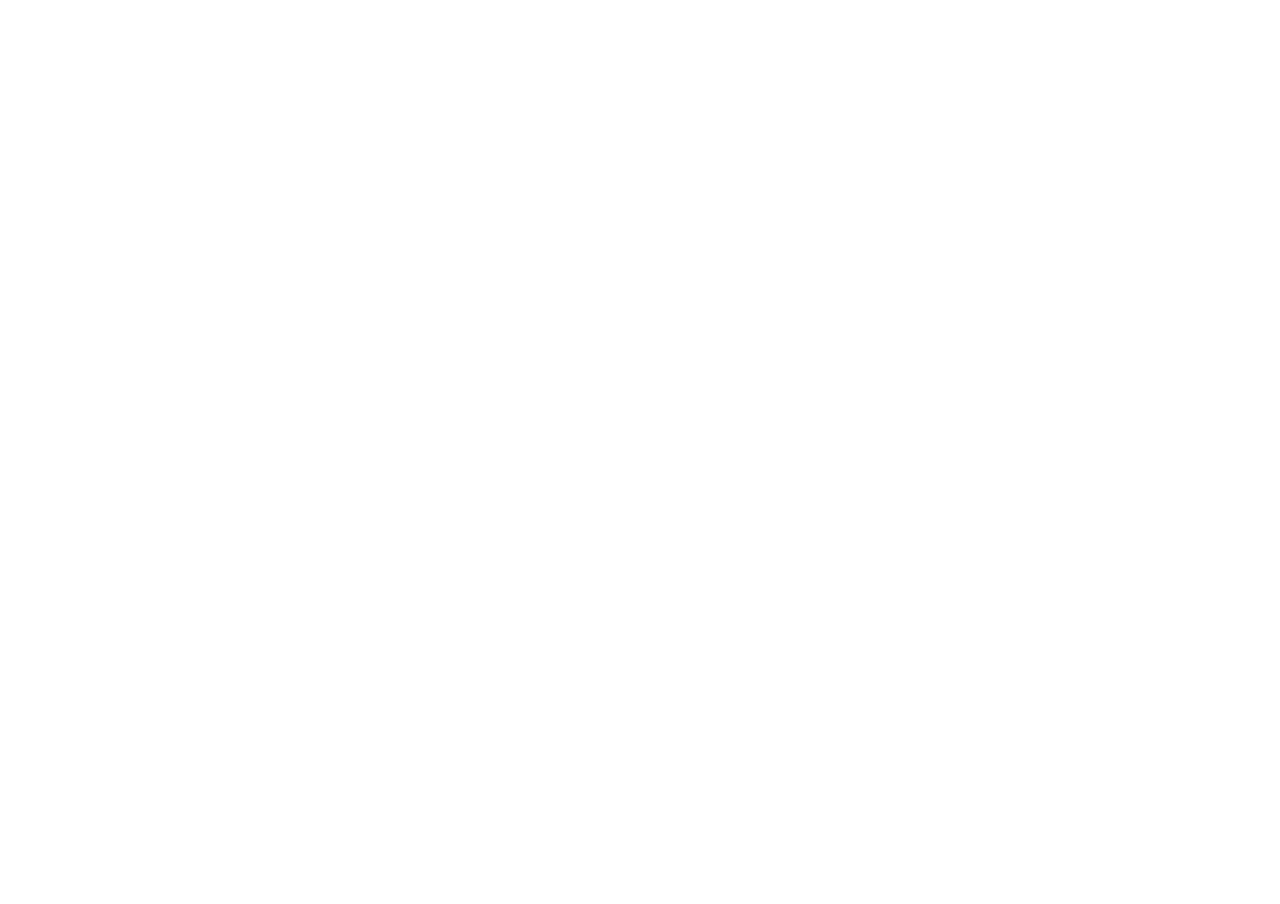
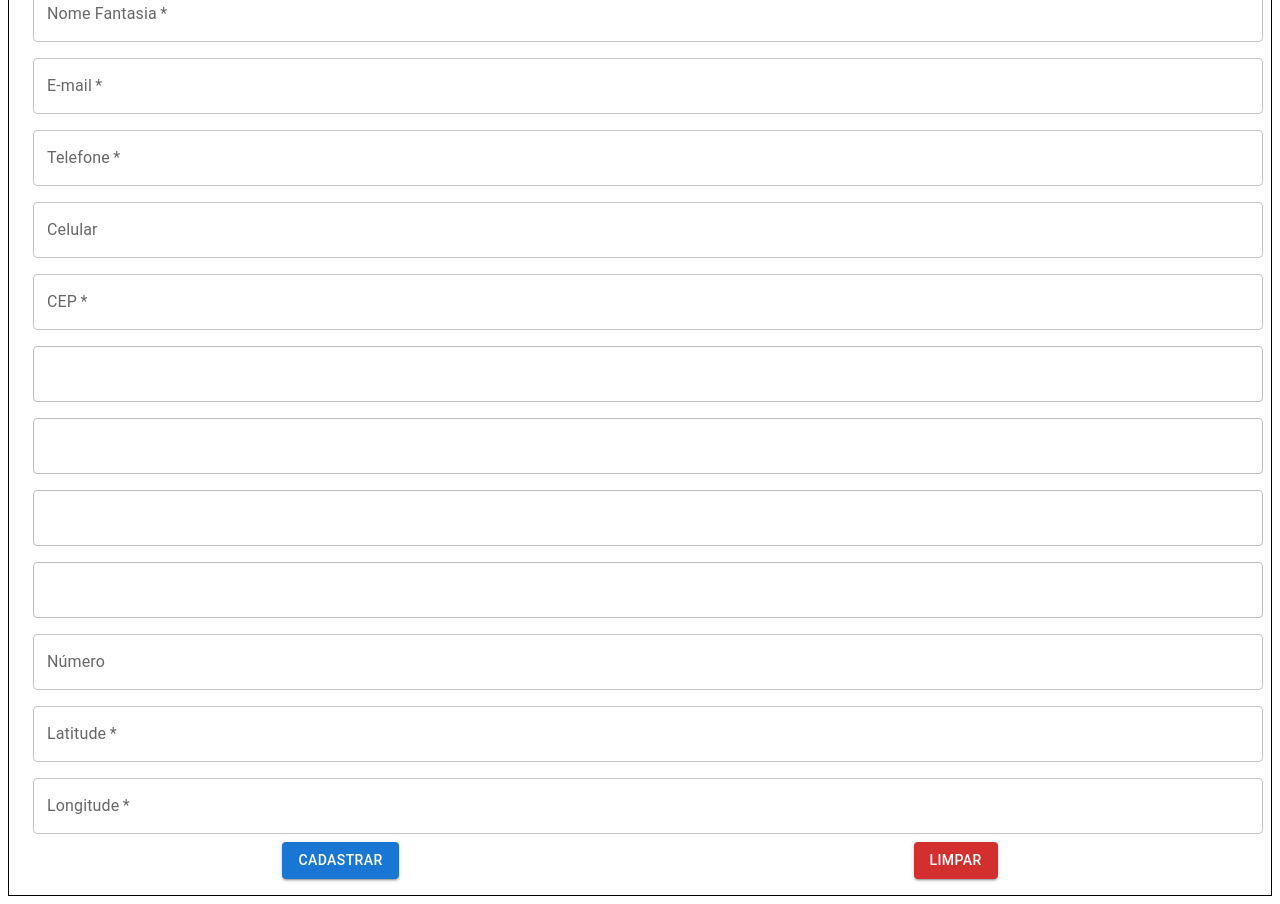
Before and after one commit to guilherme-cittadela/devin_pharmacy, a React (Vite) app: page / in a window 1280 px wide. Shown: the part 400-1304 px from the top of the page. Before the commit the page ends 800 px from the top, so only its background shows below. Built offline with nearby package versions, Linux system fonts and the light colour scheme.

Commit message:
criação formulario cadastro de farmacias

```diff
--- a/package.json
+++ b/package.json
@@ -15,7 +15,9 @@
     "@fontsource/roboto": "^5.0.8",
     "@mui/material": "^5.14.5",
     "react": "^18.2.0",
-    "react-dom": "^18.2.0"
+    "react-dom": "^18.2.0",
+    "react-input-mask": "^2.0.4",
+    "styled-components": "^6.0.7"
   },
   "devDependencies": {
     "@types/react": "^18.2.15",
--- a/src/App.jsx
+++ b/src/App.jsx
@@ -1,11 +1,11 @@
 import { Login } from "./assets/pages/login"
+import { RegisterPharmacy } from "./assets/pages/registerPharmacy"
 function App() {
 
   return (
     <>
-      <Login>
-
-      </Login>
+      <Login></Login>
+      <RegisterPharmacy></RegisterPharmacy>
     </>
   )
 }
--- /dev/null
+++ b/src/assets/components/pharmacy/formRegister.jsx
@@ -0,0 +1,261 @@
+import React, { useState, useEffect } from 'react';
+import { Button, TextField } from '@mui/material';
+import InputMask from 'react-input-mask';
+import {Box} from '@mui/material';
+
+function FormRegister() {
+    const initialFormData = {
+      companyName: '',
+      cnpj: '',
+      tradeName: '',
+      email: '',
+      phone: '',
+      mobile: '',
+      zipCode: '',
+      street: '',
+      number: '',
+      neighborhood: '',
+      city: '',
+      state: '',
+      latitude: '',
+      longitude: '',
+    };
+
+    const [formData, setFormData] = useState(initialFormData);
+    const [disabled, setDisabled] = useState(true);
+    const [reset, setReset] = useState(false);
+
+    const handleSubmit = (event) => {
+      event.preventDefault();
+      console.log(formData);
+    };
+
+    const handleReset = () => {
+      setFormData(initialFormData);
+    };
+
+    const handleInputChange = (event) => {
+      const { name, value } = event.target;
+      setFormData((prevData) => ({
+        ...prevData,
+        [name]: value,
+      }));
+    };
+
+    const handleZipCodeChange = (event) => {
+      const { value } = event.target;
+      setFormData((prevData) => ({
+        ...prevData,
+        zipCode: value,
+      }));
+      fetchAddressByZipCode(value);
+    };
+
+    const fetchAddressByZipCode = async (zipCode) => {
+      try {
+        const response = await fetch(`https://viacep.com.br/ws/${zipCode}/json/`);
+        if (response.ok) {
+          const data = await response.json();
+          setFormData((prevData) => ({
+            ...prevData,
+            street: data.logradouro || '',
+            neighborhood: data.bairro || '',
+            city: data.localidade || '',
+            state: data.uf || '',
+          }));
+        }
+      } catch (error) {
+        console.error('Error fetching address:', error);
+      }
+    };
+
+    useEffect(() => {
+        if (formData == initialFormData){
+            setReset(!reset)
+        }
+      }, [reset]);
+  return (
+    <>
+      <form onSubmit={handleSubmit}>
+        <TextField
+          label="Razão Social"
+          type="text"
+          id="companyName"
+          name="companyName"
+          value={formData.companyName}
+          required
+          onChange={handleInputChange}
+        />
+        <InputMask
+          mask="99.999.999/9999-99"
+          maskChar=""
+          value={formData.cnpj}
+          onChange={handleInputChange}
+        >
+          {(inputProps) => (
+            <TextField
+              {...inputProps}
+              label="CNPJ"
+              type="text"
+              id="cnpj"
+              name="cnpj"
+              required
+            />
+          )}
+        </InputMask>
+        <TextField
+          label="Nome Fantasia"
+          type="text"
+          id="tradeName"
+          name="tradeName"
+          value={formData.tradeName}
+          required
+          onChange={handleInputChange}
+        />
+        <TextField
+          label="E-mail"
+          type="email"
+          id="email"
+          name="email"
+          value={formData.email}
+          required
+          onChange={handleInputChange}
+        />
+        <InputMask
+          mask="(99) 9999-9999"
+          maskChar=""
+          value={formData.phone}
+          onChange={handleInputChange}
+        >
+          {(inputProps) => (
+            <TextField
+              {...inputProps}
+              label="Telefone"
+              type="tel"
+              id="phone"
+              name="phone"
+              required
+            />
+          )}
+        </InputMask>
+        <InputMask
+          mask="(99) 99999-9999"
+          maskChar=""
+          value={formData.mobile}
+          onChange={handleInputChange}
+        >
+          {(inputProps) => (
+            <TextField
+              {...inputProps}
+              label="Celular"
+              type="tel"
+              id="mobile"
+              name="mobile"
+            />
+          )}
+        </InputMask>
+        <InputMask
+          mask="99999-999"
+          maskChar=""
+          value={formData.zipCode}
+          onChange={handleZipCodeChange}
+        >
+          {(inputProps) => (
+            <TextField
+              {...inputProps}
+              label="CEP"
+              type="text"
+              id="zipCode"
+              name="zipCode"
+              required
+            />
+          )}
+        </InputMask>
+        <TextField
+          type="text"
+          id="neighborhood"
+          name="neighborhood"
+          readOnly
+          value={formData.neighborhood}
+          onChange={handleInputChange}
+          disabled = {disabled}
+          />
+        <TextField
+          type="text"
+          id="city"
+          name="city"
+          readOnly
+          value={formData.city}
+          onChange={handleInputChange}
+          disabled = {disabled}
+          />
+        <TextField
+          type="text"
+          id="state"
+          name="state"
+          value={formData.state}
+          onChange={handleInputChange}
+          disabled = {disabled}
+          />
+        <TextField
+          type="text"
+          id="street"
+          name="street"
+          readOnly
+          disabled = {disabled}
+          value={formData.street}
+          onChange={handleInputChange}
+          />
+        <TextField
+          label="Número"
+          type="number"
+          id="number"
+          name="number"
+          readOnly
+          value={formData.number}
+          onChange={handleInputChange}
+          />
+        <InputMask
+          mask="99999999"
+          maskChar=""
+          value={formData.latitude}
+          onChange={handleInputChange}
+          >
+          {(inputProps) => (
+            <TextField
+              {...inputProps}
+              label="Latitude"
+              type="text"
+              id="latitude"
+              name="latitude"
+              required
+            />
+          )}
+        </InputMask>
+        <InputMask
+          mask="999999999"
+          maskChar=""
+          value={formData.longitude}
+          onChange={handleInputChange}
+        >
+          {(inputProps) => (
+            <TextField
+              {...inputProps}
+              label="Longitude"
+              type="text"
+              id="longitude"
+              name="longitude"
+              required
+            />
+          )}
+        </InputMask>
+        <Box sx={{display: "flex", justifyContent: "space-around"  }}>
+            <Button type="submit" variant="contained">Cadastrar</Button>
+            <Button onClick={handleReset} variant="contained" color="error">Limpar</Button>
+        </Box>
+      </form>
+    </>
+  );
+}
+
+export { FormRegister };
--- /dev/null
+++ b/src/assets/components/pharmacy/formStyles.js
@@ -0,0 +1,12 @@
+// FormStyles.js
+
+import styled from 'styled-components';
+
+export const FormContainer = styled.div`
+  display: flex;
+  align-items: center;
+  justify-content: center;
+  flex-direction: column;
+  border: 1px solid black;
+  padding: 16px;
+`;
--- a/src/assets/pages/registerPharmacy.jsx
+++ b/src/assets/pages/registerPharmacy.jsx
@@ -1,6 +1,21 @@
+import { Box } from "@mui/material";
+import { FormRegister } from "../components/pharmacy/formRegister.jsx"
+import { FormContainer } from '../components/pharmacy/formStyles.js';
 function RegisterPharmacy() {
     return (
         <>
+        <Box
+            component="form"
+            sx={{
+                '& .MuiTextField-root': { m: 1, width: '100%' },
+            }}
+            autoComplete="off"
+        >
+            <FormContainer>
+                <FormRegister/>
+            </FormContainer>
+        </Box>
+
         </>
      );
 }
```
Also changed, not shown: 1 other file (tests, documents, lock files or other folders).
